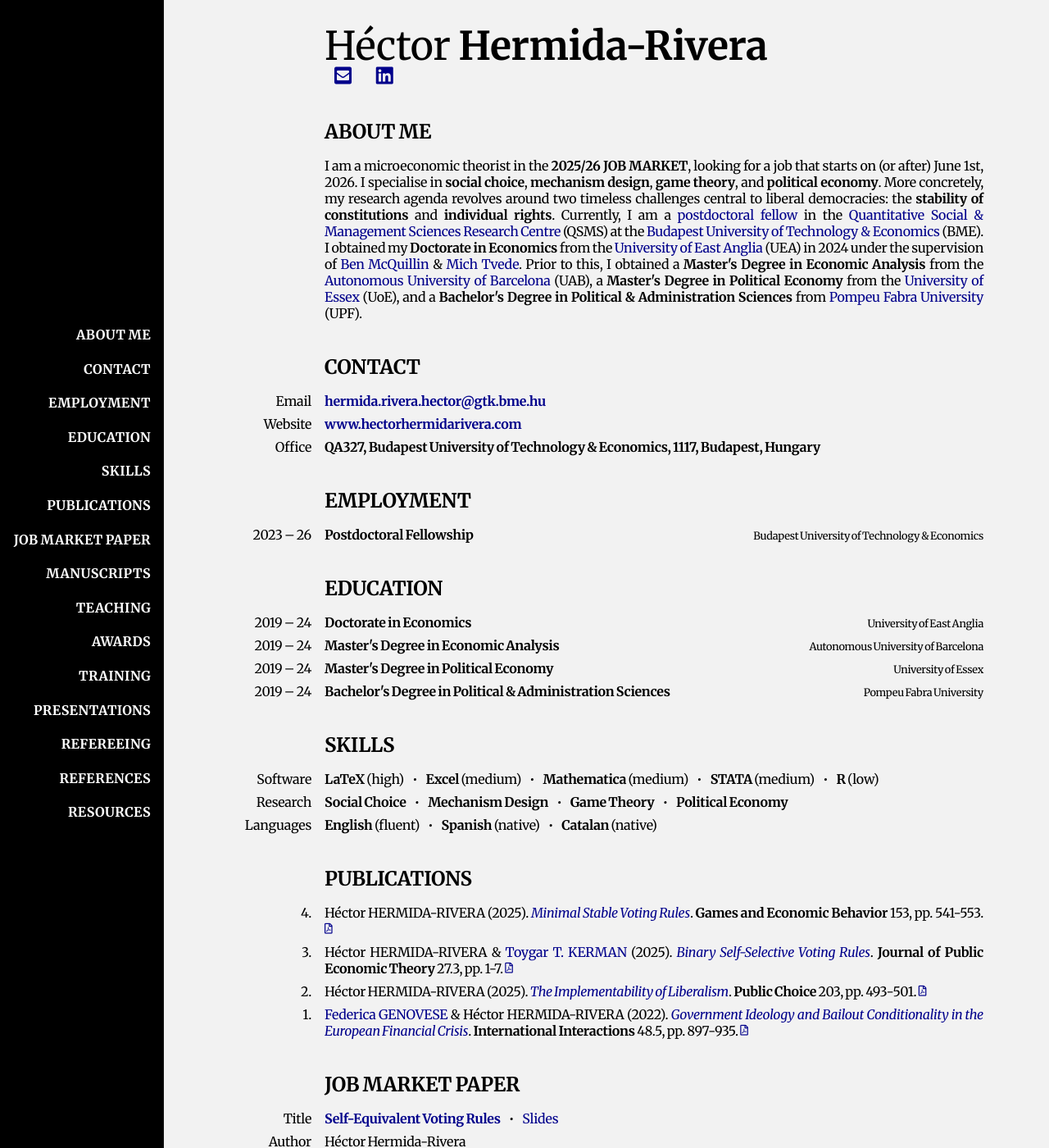
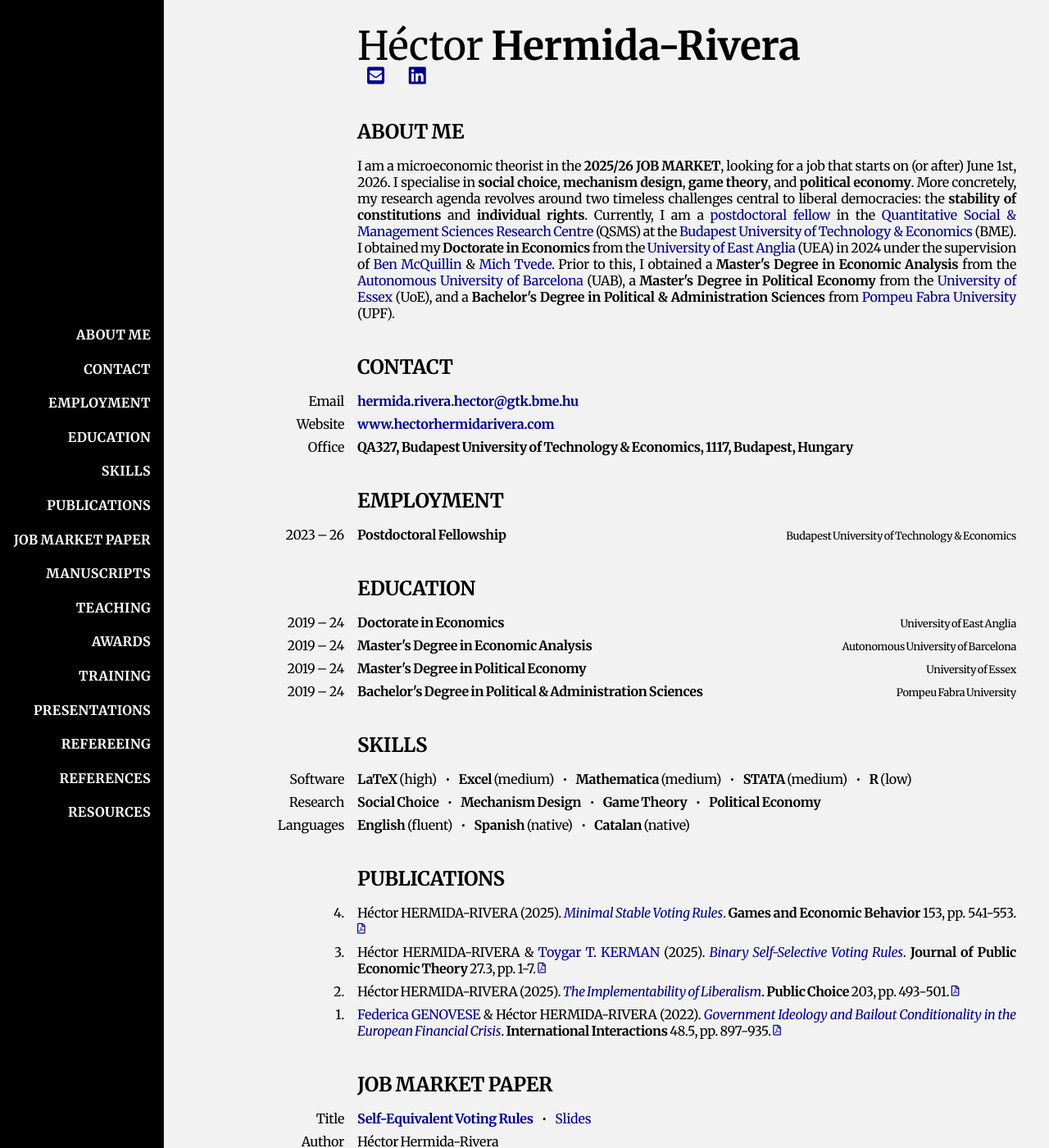
Before and after one commit to HectorHermidaRivera/hectorhermidarivera.github.io, a Jekyll site: the page built from index.md, in a window 1280 px wide and 1400 px high. Shown: the whole window at 82% size. Built offline with Jekyll 4.4.1, drawn with Linux system fonts in a browser that asks for light colours; a style sheet for code colours, icons or effects is not loaded.

Commit message:
Update style.css

```diff
--- a/assets/css/style.css
+++ b/assets/css/style.css
@@ -65,11 +65,22 @@ body {
   background-color: #f2f2f2;
 } */
 
-.content {
+/*.content {
   margin-left: 200px;
   margin-right: 200px;
   max-width: 1000px;
   width: calc(100% - 225px);
+  text-align: justify;
+  box-sizing: border-box;
+  font-size: 1em;
+  background-color: #f2f2f2;
+} */
+
+.content {
+  margin-left: calc(200px + (100vw - 1200px)/2); /* sidebar + dynamic left space */
+  margin-right: auto;  /* right margin grows automatically */
+  max-width: 1000px;   /* maximum content width */
+  width: calc(100% - 220px); /* ensure it doesn’t overflow sidebar space */
   text-align: justify;
   box-sizing: border-box;
   font-size: 1em;
@@ -346,7 +357,7 @@ body {
 .content {
     margin-left: 0 !important;
     margin-right: 0 !important;
-    padding-left: 1vw;
+    padding-left: 0vw;
     padding-right: 1vw;      /* add a little breathing room on the right */
     max-width: 100% !important;
     width: auto !important;
```
